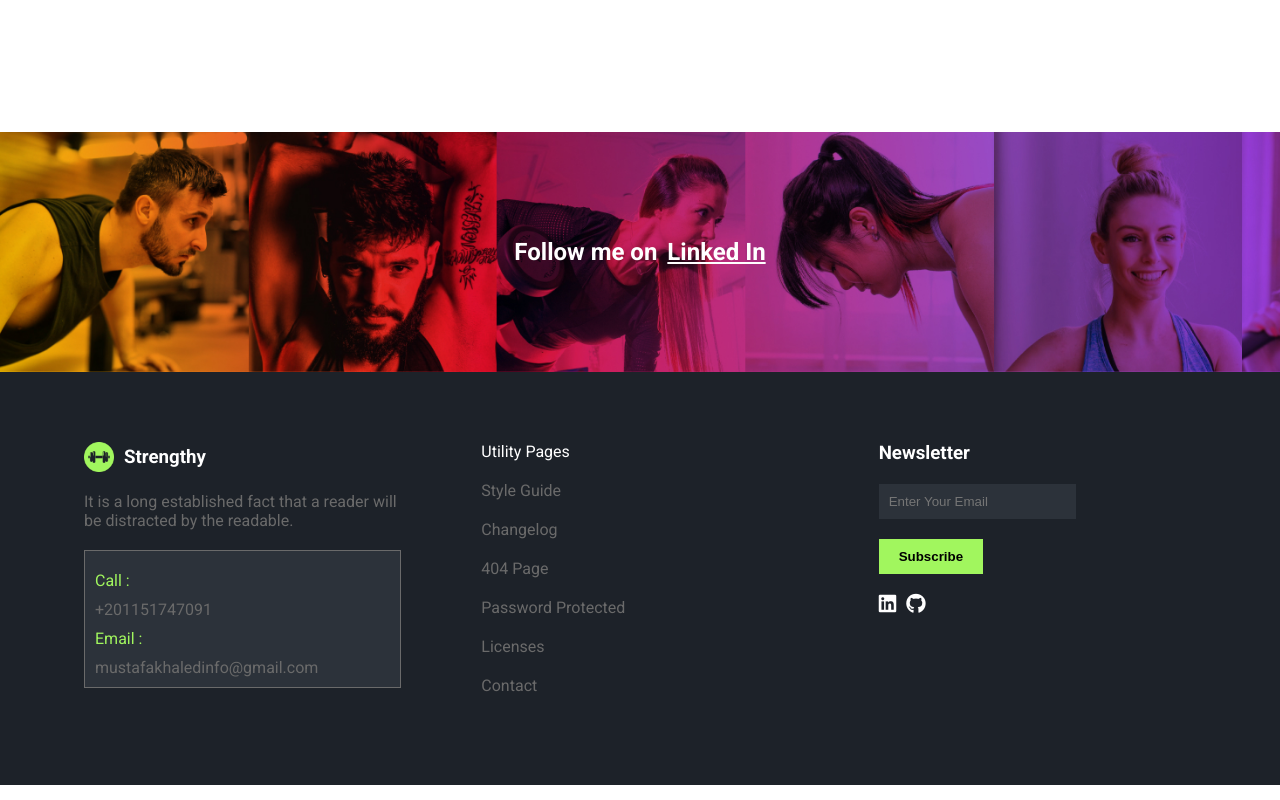
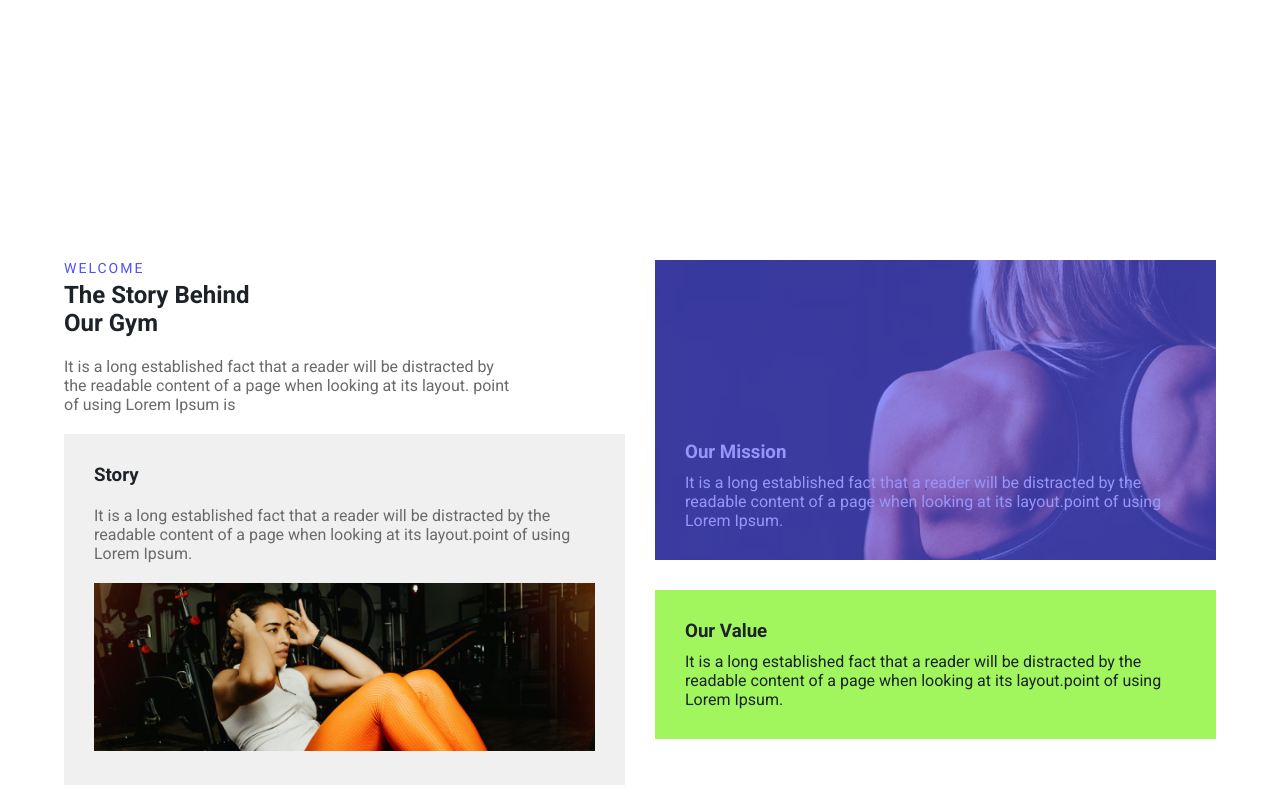
Before and after one commit to mustafa-khaled/Fitness-Website, a React (Create React App) app: page /about in a window 1280 px wide. Shown: the part 860-1660 px from the top of the page. Built offline with nearby package versions, Linux system fonts and the light colour scheme.

Commit message:
the third section in the about page

```diff
--- a/src/components/about/About.jsx
+++ b/src/components/about/About.jsx
@@ -1,11 +1,13 @@
 import First from "./First";
 import Second from "./Second";
+import Third from "./Third";
 
 const About = () => {
   return (
     <div>
       <First />
       <Second />
+      <Third />
     </div>
   );
 };
--- /dev/null
+++ b/src/components/about/Third.jsx
@@ -0,0 +1,53 @@
+import styles from "./about.module.css";
+import photo2 from "../../assets/about5.png";
+
+const Third = () => {
+  return (
+    <div className={`${styles.third} container sections-padding`}>
+      <div className={styles.third_one}>
+        <div className={styles.one_content}>
+          <p className="paragraph">Welcome</p>
+          <h2>
+            The Story Behind
+            <br />
+            Our Gym
+          </h2>
+          <p>
+            It is a long established fact that a reader will be distracted by
+            the readable content of a page when looking at its layout. point of
+            using Lorem Ipsum is
+          </p>
+        </div>
+        <div className={styles.one_content2}>
+          <h3>Story</h3>
+          <p>
+            It is a long established fact that a reader will be distracted by
+            the readable content of a page when looking at its layout.point of
+            using Lorem Ipsum.
+          </p>
+          <img src={photo2} alt="" />
+        </div>
+      </div>
+      <div className={styles.third_two}>
+        <div className={styles.two_content}>
+          <h3>Our Mission</h3>
+          <p>
+            It is a long established fact that a reader will be distracted by
+            the readable content of a page when looking at its layout.point of
+            using Lorem Ipsum.
+          </p>
+        </div>
+        <div className={styles.two_content2}>
+          <h3>Our Value</h3>
+          <p>
+            It is a long established fact that a reader will be distracted by
+            the readable content of a page when looking at its layout.point of
+            using Lorem Ipsum.
+          </p>
+        </div>
+      </div>
+    </div>
+  );
+};
+
+export default Third;
--- a/src/components/about/about.module.css
+++ b/src/components/about/about.module.css
@@ -52,3 +52,84 @@
     width: 80%;
   }
 }
+
+/* Section Three  */
+
+.third {
+  display: flex;
+  align-items: flex-start;
+  gap: 30px;
+  color: var(--three);
+}
+
+.third > div {
+  width: 50%;
+}
+
+.third > div img {
+  width: 100%;
+}
+
+.one_content p:last-of-type {
+  width: 80%;
+  color: var(--four);
+  margin: 20px 0;
+}
+
+.one_content2 {
+  padding: 30px;
+  background-color: var(--six);
+}
+
+.one_content2 p {
+  color: var(--four);
+  margin: 20px 0;
+}
+
+.two_content {
+  position: relative;
+  height: 300px;
+  background-image: url(../../assets/about4.png);
+  background-size: cover;
+  background-repeat: no-repeat;
+  color: var(--white);
+  padding: 30px;
+  display: flex;
+  align-items: flex-start;
+  justify-content: flex-end;
+  flex-direction: column;
+  margin-bottom: 30px;
+}
+
+.two_content::before {
+  content: "";
+  position: absolute;
+  left: 0;
+  top: 0;
+  width: 100%;
+  height: 100%;
+  background-color: var(--two);
+  opacity: 0.6;
+}
+
+.two_content h3 {
+  margin-bottom: 10px;
+}
+
+.two_content2 {
+  background-color: var(--one);
+  padding: 30px;
+}
+
+.two_content2 h3 {
+  margin-bottom: 10px;
+}
+
+@media (max-width: 650px) {
+  .third {
+    flex-direction: column;
+  }
+  .third > div {
+    width: 100%;
+  }
+}
--- a/src/components/home/FourthSection.jsx
+++ b/src/components/home/FourthSection.jsx
@@ -8,7 +8,7 @@ const FourthSection = () => {
   return (
     <div className={`${styles.fourth} container sections-padding`}>
       <div className={styles.text}>
-        <p>About</p>
+        <p className="paragraph">About</p>
         <h2>
           Respect Your Body,
           <br />
--- a/src/components/home/Nineth.jsx
+++ b/src/components/home/Nineth.jsx
@@ -4,7 +4,7 @@ const Nineth = () => {
   return (
     <div className={`${styles.nine} container sections-padding`}>
       <div>
-        <p>Our Plans</p>
+        <p className="paragraph">Our Plans</p>
         <h2>Choose the Program</h2>
       </div>
       <div className={styles.plans}>
--- a/src/components/home/SecondSection.jsx
+++ b/src/components/home/SecondSection.jsx
@@ -8,7 +8,7 @@ const SecondSection = () => {
     <div className={`${styles.second_section} container sections-padding`}>
       <div className={styles.first}>
         <div>
-          <p>Our Fitness Training</p>
+          <p className="paragraph">Our Fitness Training</p>
           <h2>Upcoming Classes</h2>
         </div>
         <div>
--- a/src/components/home/Seventh.jsx
+++ b/src/components/home/Seventh.jsx
@@ -8,7 +8,7 @@ const Seventh = () => {
   return (
     <div className={`${styles.seven} container sections-padding`}>
       <div className={styles.seven_head}>
-        <p>Our Trainers</p>
+        <p className="paragraph">Our Trainers</p>
         <h2>We Trained You to Gain</h2>
       </div>
 
--- a/src/components/home/home.module.css
+++ b/src/components/home/home.module.css
@@ -82,13 +82,6 @@
   align-items: center;
   justify-content: space-between;
   margin-bottom: 30px;
-}
-
-.second_section .first p {
-  letter-spacing: 2px;
-  color: var(--two);
-  text-transform: uppercase;
-  font-size: 14px;
 }
 
 .second_section .first button {
@@ -191,14 +184,6 @@
 
 .fourth .text {
   width: 50%;
-}
-
-.fourth .text > p:first-of-type {
-  letter-spacing: 2px;
-  color: var(--two);
-  text-transform: uppercase;
-  font-size: 14px;
-  margin-bottom: 10px;
 }
 
 .fourth .text > h2 {
@@ -376,13 +361,6 @@
   text-align: center;
   margin-bottom: 30px;
 }
-.seven_head p {
-  letter-spacing: 2px;
-  color: var(--two);
-  text-transform: uppercase;
-  font-size: 14px;
-  margin-bottom: 10px;
-}
 
 .boxes {
   display: flex;
@@ -536,14 +514,6 @@
   margin-bottom: 40px;
 }
 
-.nine > div:first-of-type p {
-  color: var(--two);
-  letter-spacing: 2px;
-  text-transform: uppercase;
-  font-size: 14px;
-  margin-bottom: 10px;
-}
-
 .plans {
   display: grid;
   grid-template-columns: repeat(auto-fill, minmax(340px, 1fr));
--- a/src/index.css
+++ b/src/index.css
@@ -87,6 +87,17 @@ button::before {
 button:hover::before {
   width: 100%;
 }
+
+/* Global P  */
+.paragraph {
+  margin-bottom: 5px;
+  letter-spacing: 2px;
+  color: var(--two);
+  text-transform: uppercase;
+  font-size: 14px;
+}
+
+/* Scrollbar */
 *::-webkit-scrollbar {
   width: 8px;
   width: 8px;
```
Also changed, not shown: src/assets/about4.png (added), src/assets/about5.png (added).
